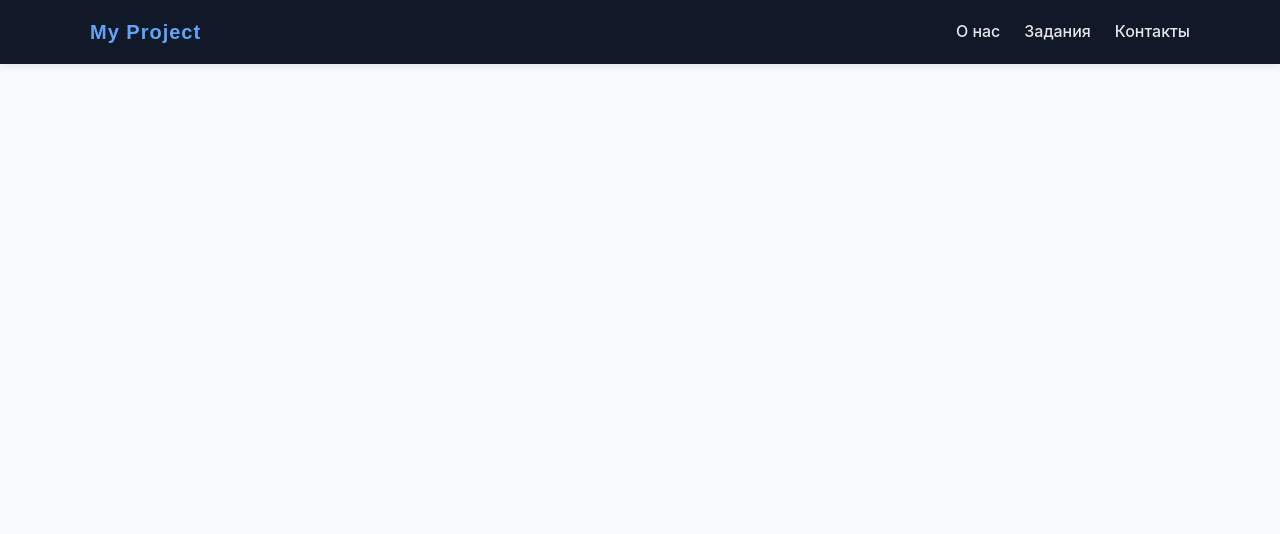
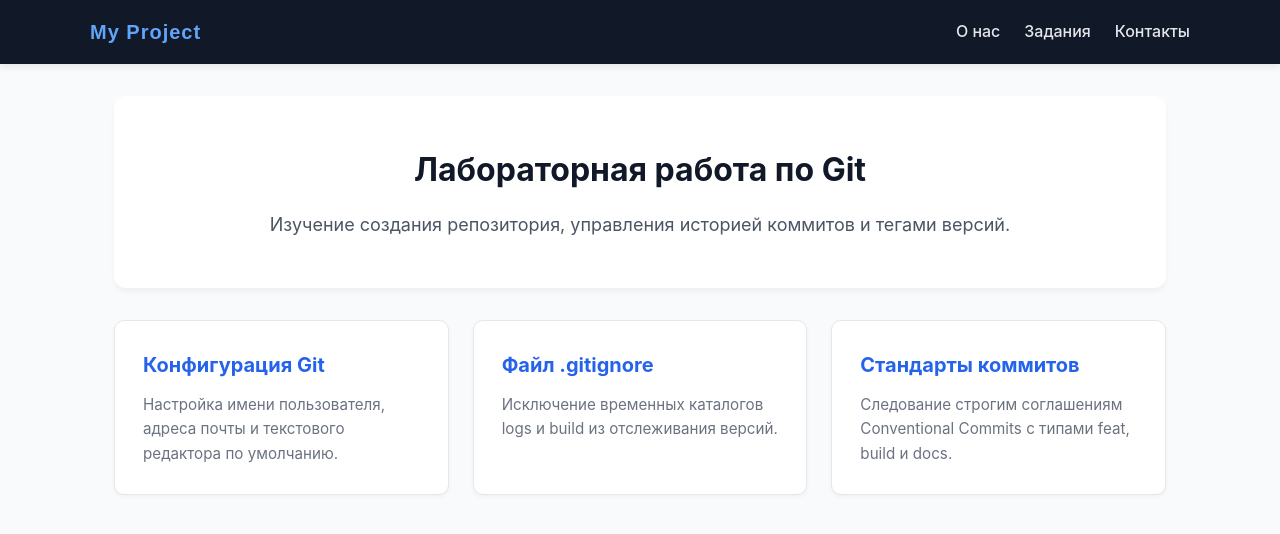
Before and after one commit to koptleudias/my-commit-repo, a plain HTML site: page index.html in a window 1280 px wide. Drawn offline with Linux system fonts and the light colour scheme; a web font is replaced by a local one.

Commit message:
feat: add main content section with feature cards
implement main section with hero banner and informative feature cards in css

```diff
--- a/assets/css/style.css
+++ b/assets/css/style.css
@@ -57,3 +57,54 @@ body {
 .nav-link:hover {
     color: #60a5fa;
 }
+
+.main-content {
+    max-width: 1100px;
+    margin: 2rem auto;
+    padding: 0 1.5rem;
+}
+
+.hero-section {
+    text-align: center;
+    padding: 3rem 1.5rem;
+    background: #ffffff;
+    border-radius: 12px;
+    box-shadow: 0 4px 6px -1px rgba(0, 0, 0, 0.05);
+    margin-bottom: 2rem;
+}
+
+.hero-section h2 {
+    font-size: 2rem;
+    color: #111827;
+    margin-bottom: 1rem;
+}
+
+.hero-section p {
+    font-size: 1.125rem;
+    color: #4b5563;
+}
+
+.cards-grid {
+    display: grid;
+    grid-template-columns: repeat(auto-fit, minmax(280px, 1fr));
+    gap: 1.5rem;
+}
+
+.card {
+    background: #ffffff;
+    padding: 1.75rem;
+    border-radius: 10px;
+    border: 1px solid #e5e7eb;
+    box-shadow: 0 2px 4px rgba(0, 0, 0, 0.04);
+}
+
+.card h3 {
+    font-size: 1.25rem;
+    color: var(--primary-color);
+    margin-bottom: 0.75rem;
+}
+
+.card p {
+    color: #6b7280;
+    font-size: 0.95rem;
+}
--- a/index.html
+++ b/index.html
@@ -21,5 +21,28 @@
             </nav>
         </div>
     </header>
+
+    <main class="main-content">
+        <div class="content-container">
+            <section class="hero-section">
+                <h2>Лабораторная работа по Git</h2>
+                <p>Изучение создания репозитория, управления историей коммитов и тегами версий.</p>
+            </section>
+            <section class="cards-grid">
+                <article class="card">
+                    <h3>Конфигурация Git</h3>
+                    <p>Настройка имени пользователя, адреса почты и текстового редактора по умолчанию.</p>
+                </article>
+                <article class="card">
+                    <h3>Файл .gitignore</h3>
+                    <p>Исключение временных каталогов logs и build из отслеживания версий.</p>
+                </article>
+                <article class="card">
+                    <h3>Стандарты коммитов</h3>
+                    <p>Следование строгим соглашениям Conventional Commits с типами feat, build и docs.</p>
+                </article>
+            </section>
+        </div>
+    </main>
 </body>
 </html>
```
